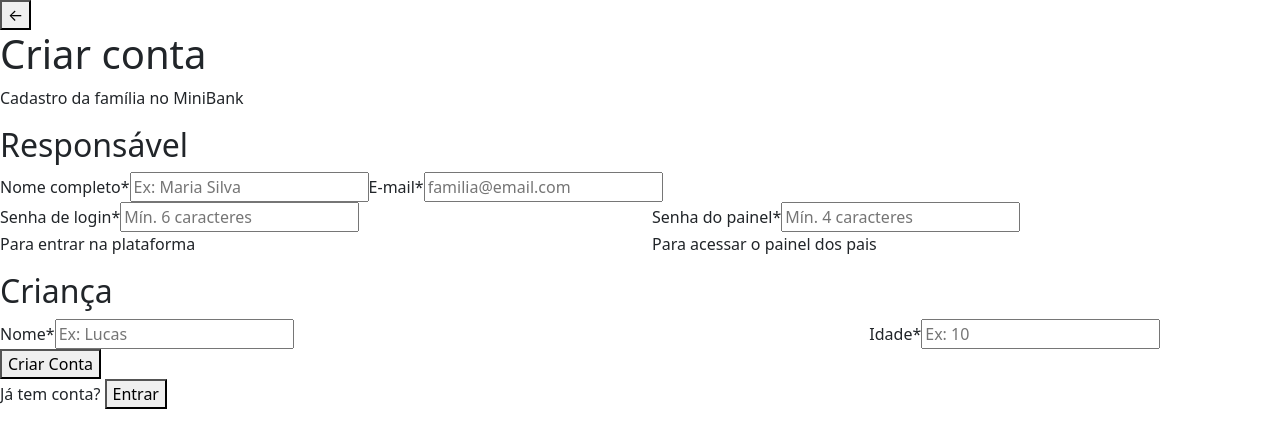
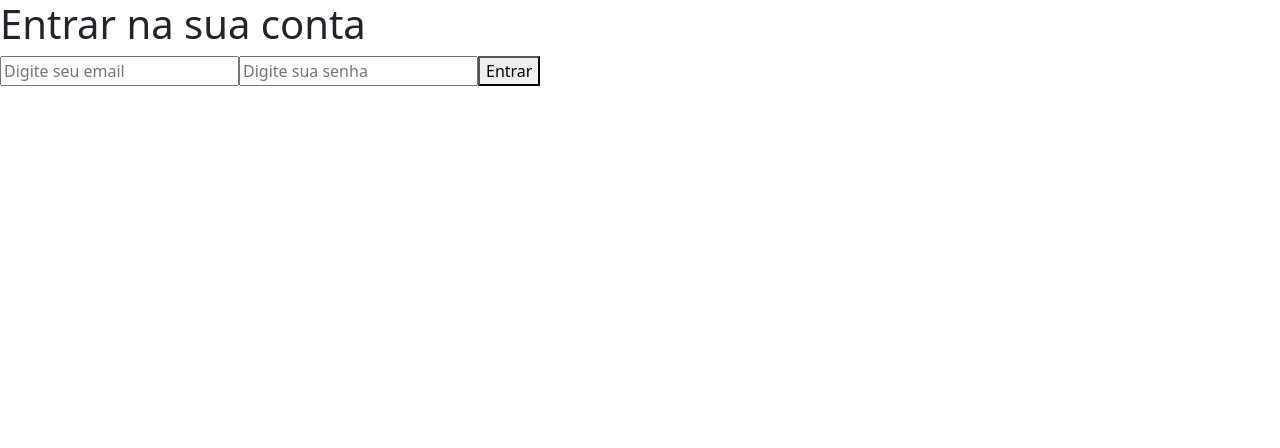
Before and after one commit to bnatj29-lang/minibank-frontend, a React (Vite) app: page /login in a window 1280 px wide. Shown: the top 448 px of the page. Built offline with nearby package versions, Linux system fonts and the light colour scheme.

Commit message:
Cadastro Completo, usando os navigates.

```diff
--- a/src/App.jsx
+++ b/src/App.jsx
@@ -1,5 +1,8 @@
 import React, { useState } from "react";
+import { Routes, Route } from "react-router-dom";
+
 import PainelPaisModal from "./components/PainelPaisModal";
+import LoginForm from "./components/LoginForm";
 import CadastroPage from "./pages/CadastroPage";
 
 function App() {
@@ -12,14 +15,18 @@ function App() {
 
     return (
         <div>
-            <CadastroPage />
-            {/* Botão do painel dos pais será usado posteriormente */}
+
+            <Routes>
+                <Route path="/cadastro" element={<CadastroPage />} />
+                <Route path="/login" element={<LoginForm />} />
+            </Routes>
 
             <PainelPaisModal
                 isOpen={painelAberto}
                 onClose={() => setPainelAberto(false)}
                 onSuccess={handleSucessoPainel}
             />
+
         </div>
     );
 }
--- /dev/null
+++ b/src/components/LoginForm.jsx
@@ -0,0 +1,45 @@
+import React, { useState } from "react";
+import api from "../services/api";
+
+
+function LoginForm() {
+    const [email, setEmail] = useState("");
+    const [senha, setSenha] = useState("");
+    const enviarFormulario = async (event) => {
+        event.preventDefault();
+        const dadosLogin = {
+            email,
+            senha
+        };
+
+        try {
+            await api.post("/autenticar/login", dadosLogin);
+            alert("Login realizado com sucesso!");
+        } catch (error) {
+            console.error("Erro ao fazer login:", error);
+            alert("E-mail ou senha incorretos.");
+        }
+    };
+    return (
+
+        <div>
+            <h1>Entrar na sua conta</h1>
+
+       <form onSubmit={enviarFormulario}>
+           <input
+               type="text"
+               placeholder="Digite seu email"
+            value={email}
+               onChange={(e) => setEmail(e.target.value)}
+           />
+           <input type="password"
+                  placeholder="Digite sua senha"
+                  value={senha}
+                  onChange={(e) => setSenha(e.target.value)}
+           />
+           <button type="submit">Entrar</button>
+        </form>
+        </div>
+    );
+}
+export default LoginForm;
--- a/src/main.jsx
+++ b/src/main.jsx
@@ -1,10 +1,13 @@
 import React from "react";
 import "bootstrap/dist/css/bootstrap.min.css";
 import ReactDOM from "react-dom/client";
+import { BrowserRouter } from "react-router-dom";
 import App from "./App";
 
 ReactDOM.createRoot(document.getElementById("root")).render(
-  <React.StrictMode>
-    <App />
-  </React.StrictMode>
+    <React.StrictMode>
+        <BrowserRouter>
+            <App />
+        </BrowserRouter>
+    </React.StrictMode>
 );
--- a/src/pages/CadastroPage.jsx
+++ b/src/pages/CadastroPage.jsx
@@ -1,6 +1,8 @@
 import React, { useState } from "react";
+import { useNavigate } from "react-router-dom";
 
 function CadastroPage() {
+    const navigate = useNavigate();
     const [nomeResponsavel, setNomeResponsavel] = useState("");
     const [email, setEmail] = useState("");
     const [senhaLogin, setSenhaLogin] = useState("");
@@ -86,9 +88,9 @@ function CadastroPage() {
                 },
                 body: JSON.stringify(dadosCadastro)
             });
-
             if (resposta.ok) {
                 setSucesso("Conta criada com sucesso!");
+                navigate("/login");
             } else if (resposta.status === 409) {
                 setErro("Este e-mail já está cadastrado.");
             } else {
@@ -194,7 +196,7 @@ function CadastroPage() {
                 {sucesso && <p>{sucesso}</p>}
 
                 <p>
-                    Já tem conta? <button>Entrar</button>
+                    Já tem conta? <button onClick={() => navigate("/login")}>Entrar</button>
                 </p>
             </div>
         </div>
```
